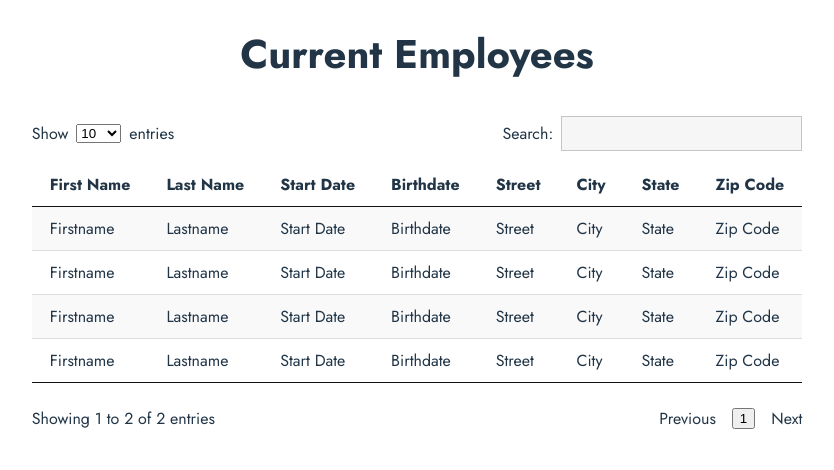
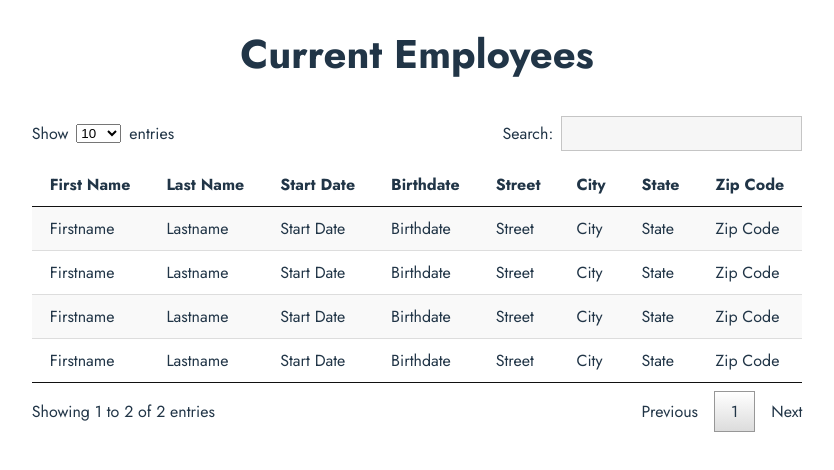
Before and after one commit to ask0ldd/P14-JQuery2ReactPluginsConversion, a React (Vite) app: page /employee-list in a window 1280 px wide. Shown: the top 470 px of the page, without its empty margins (223-1057 px from the left). Built offline with nearby package versions, Linux system fonts and the light colour scheme.

Commit message:
destructured datastable component

```diff
--- /dev/null
+++ b/src/components/table/Entries.tsx
@@ -0,0 +1,17 @@
+function Entries() {
+
+    return (
+    <div id="entriesContainer">
+        Show
+        <select>
+            <option>10</option>
+            <option>25</option>
+            <option>50</option>
+            <option>100</option>
+        </select>
+        entries
+    </div>
+    )
+}
+
+export default Entries
--- /dev/null
+++ b/src/components/table/Pagination.tsx
@@ -0,0 +1,12 @@
+function Pagination() {
+
+    return (
+        <div id="paginationContainer">
+          <span>Previous</span>
+          <div className="paginationActivePage">1</div>
+          <span>Next</span>
+        </div>
+    )
+}
+
+export default Pagination
--- /dev/null
+++ b/src/components/table/SearchModule.tsx
@@ -0,0 +1,12 @@
+function SearchModule() {
+
+    return (
+        <div id="searchContainer">
+        <label htmlFor='search'>Search:</label>
+        <input id='search' type="text"/>
+        </div>
+    )
+
+}
+
+export default SearchModule
--- /dev/null
+++ b/src/components/table/Table.tsx
@@ -0,0 +1,28 @@
+function CurrentEmployees() {
+
+    return (
+        <table>
+        <thead>
+          <tr className='bottomblackborder'>
+            <th>First Name</th><th>Last Name</th><th>Start Date</th><th>Birthdate</th><th>Street</th><th>City</th><th>State</th><th>Zip Code</th>
+          </tr>
+        </thead>
+        <tbody>
+          <tr className='odd'>
+            <td>Firstname</td><td>Lastname</td><td>Start Date</td><td>Birthdate</td><td>Street</td><td>City</td><td>State</td><td>Zip Code</td>
+          </tr>
+          <tr>
+            <td>Firstname</td><td>Lastname</td><td>Start Date</td><td>Birthdate</td><td>Street</td><td>City</td><td>State</td><td>Zip Code</td>
+          </tr>
+          <tr className='odd'>
+            <td>Firstname</td><td>Lastname</td><td>Start Date</td><td>Birthdate</td><td>Street</td><td>City</td><td>State</td><td>Zip Code</td>
+          </tr>
+          <tr className='bottomblackborder'>
+            <td>Firstname</td><td>Lastname</td><td>Start Date</td><td>Birthdate</td><td>Street</td><td>City</td><td>State</td><td>Zip Code</td>
+          </tr>
+        </tbody>
+      </table>
+    )
+}
+
+export default CurrentEmployees
--- a/src/pages/CurrentEmployees.tsx
+++ b/src/pages/CurrentEmployees.tsx
@@ -1,7 +1,9 @@
 import '../App.css'
 import '../style/CurrentEmployees.css'
-
-
+import Table from '../components/table/Table'
+import Entries from '../components/table/Entries'
+import SearchModule from '../components/table/SearchModule'
+import Pagination from '../components/table/Pagination'
 
 function CurrentEmployees() {
 
@@ -9,47 +11,13 @@ function CurrentEmployees() {
     <main className='mainCE'>
       <h1>Current Employees</h1>
       <div id="entriesNSearchContainer">
-        <div id="entriesContainer">Show
-        <select>
-          <option>10</option>
-          <option>25</option>
-          <option>50</option>
-          <option>100</option>
-        </select>
-        entries</div>
-        <div id="searchContainer">
-          <label htmlFor='search'>Search:</label>
-          <input id='search' type="text"/>
-        </div>
+        <Entries/>
+        <SearchModule/>
       </div>
-      <table>
-        <thead>
-          <tr className='bottomblackborder'>
-            <th>First Name</th><th>Last Name</th><th>Start Date</th><th>Birthdate</th><th>Street</th><th>City</th><th>State</th><th>Zip Code</th>
-          </tr>
-        </thead>
-        <tbody>
-          <tr className='odd'>
-            <td>Firstname</td><td>Lastname</td><td>Start Date</td><td>Birthdate</td><td>Street</td><td>City</td><td>State</td><td>Zip Code</td>
-          </tr>
-          <tr>
-            <td>Firstname</td><td>Lastname</td><td>Start Date</td><td>Birthdate</td><td>Street</td><td>City</td><td>State</td><td>Zip Code</td>
-          </tr>
-          <tr className='odd'>
-            <td>Firstname</td><td>Lastname</td><td>Start Date</td><td>Birthdate</td><td>Street</td><td>City</td><td>State</td><td>Zip Code</td>
-          </tr>
-          <tr className='bottomblackborder'>
-            <td>Firstname</td><td>Lastname</td><td>Start Date</td><td>Birthdate</td><td>Street</td><td>City</td><td>State</td><td>Zip Code</td>
-          </tr>
-        </tbody>
-      </table>
+      <Table/>
       <div id="infosNPaginationContainer">
         <div id="infosContainer">Showing 1 to 2 of 2 entries</div>
-        <div id="paginationContainer">
-          <span>Previous</span>
-          <button>1</button>
-          <span>Next</span>
-        </div>
+        <Pagination/>
       </div>
     </main>
   )
--- a/src/style/CurrentEmployees.css
+++ b/src/style/CurrentEmployees.css
@@ -8,7 +8,7 @@
 table {
   border-collapse: collapse;
   margin-top: 0.75rem;
-  margin-bottom: 1.5rem;
+  margin-bottom: 0.5rem;
 }
 
 tr {
@@ -74,6 +74,16 @@ td {
   align-items: center;
 }
 
+.paginationActivePage {
+  background: linear-gradient(to bottom, #fff 0%, #dcdcdc 100%);
+  display: flex;
+  justify-content: center;
+  align-items: center;
+  border: 1px solid #979797;
+  padding: 0.5em 1em;
+  cursor: pointer;
+}
+
 #infosContainer {
   display: flex;
   align-items: center;
```
